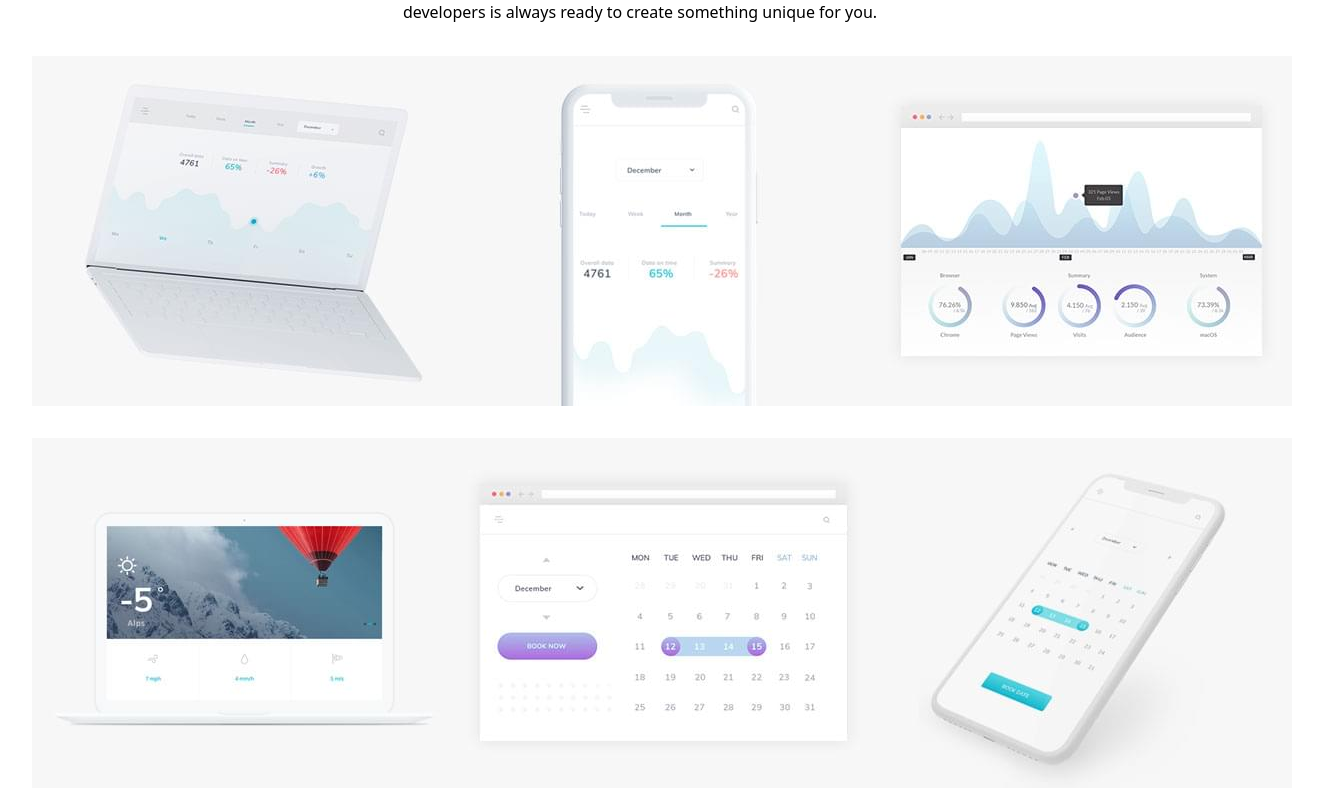
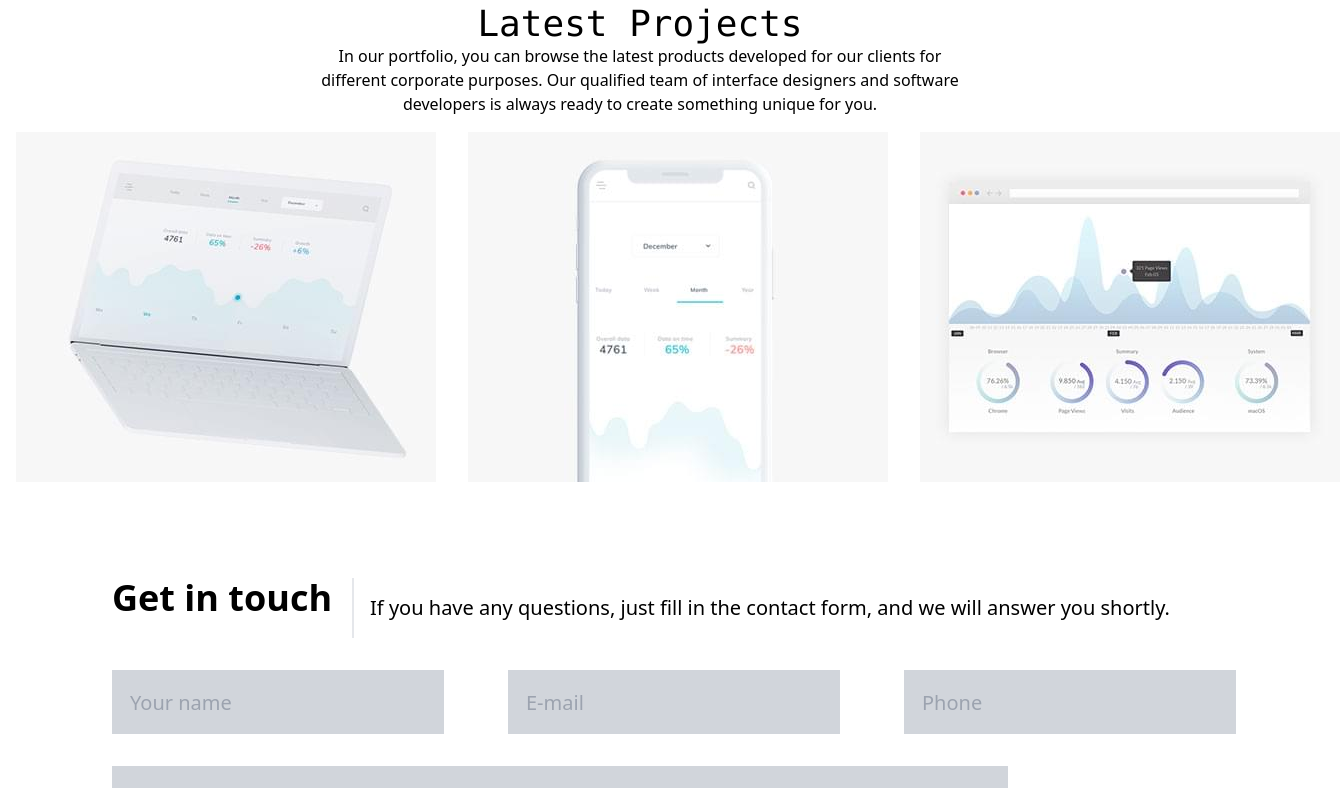
Before and after one commit to oladokun-olayiwola/Landing, a React (Create React App) app: page / in a window 1280 px wide. Shown: the part 2072-2860 px from the top of the page, 1340 px wide, since content can reach past the window. Built offline with nearby package versions, Linux system fonts and the light colour scheme.

Commit message:
modified

```diff
--- a/src/components/Contact.js
+++ b/src/components/Contact.js
@@ -1,31 +1,39 @@
-import React from 'react'
+import React from "react";
 
 const Contact = () => {
   return (
     <div id="contact" className="m-20">
       <div className="ml-8 flex">
-        <h2 className=" text-2xl md:text-4xl font-semibold pr-5 border-r-2">Get in touch</h2>
+        <h2 className=" text-2xl md:text-4xl font-semibold pr-5 border-r-2">
+          Get in touch
+        </h2>
         <h4 className="text-xl p-4 ">
           If you have any questions, just fill in the contact form, and we will
           answer you shortly.
         </h4>
       </div>
       <div className="ml-8 w-11/12 block md:flex">
+        <div>
           <input
             type="text"
             placeholder="Your name"
-          className="h-16 text-slate-900 bg-gray-300 text-xl min-w-1/4 block md:flex border-2 border-gray-300 p-4 focus:outline-0 "
+            className="h-16 text-slate-900 bg-gray-300 text-xl min-w-1/4 block md:flex border-2 md:m-8 my-8 md:ml-0 border-gray-300 p-4 focus:outline-0"
           />
+        </div>
+        <div>
           <input
             type="email"
             placeholder="E-mail"
-          className="h-16 text-slate-900 bg-gray-300 text-xl min-w-1/4 block md:flex border-2 m-8 border-gray-300 p-4 focus:outline-0 "
+            className="h-16 text-slate-900 bg-gray-300 text-xl min-w-1/4 block md:flex border-2 my-8 md:m-8 border-gray-300 p-4 focus:outline-0 "
           />
+        </div>
+        <div>
           <input
             type="text"
             placeholder="Phone"
-          className="h-16 text-slate-900 bg-gray-300 text-xl block md:flex min-w-1/4 border-2 m-8 border-gray-300 p-4 focus:outline-0 "
-        />
+            className="h-16 text-slate-900 bg-gray-300 text-xl block md:flex min-w-1/4 border-2 my-8 md:m-8  border-gray-300 p-4 focus:outline-0 "
+          />{" "}
+        </div>
       </div>
       <div>
         <textarea
@@ -47,6 +55,6 @@ const Contact = () => {
       </div>
     </div>
   );
-}
+};
 
-export default Contact
+export default Contact;
--- a/src/components/Footer.js
+++ b/src/components/Footer.js
@@ -8,44 +8,44 @@ const Footer = () => {
     let year = d.getFullYear()
   return (
     <footer className="bg-gray-700 block ">
-      <div className="block md:flex justify-center text-lg md:text-2xl capitalize font-mono text-white text-center">
-        <span className="p-8 border-r-4-black ">UI design</span>
-        <span className="p-8">windows/mac os apps</span>
-        <span className="p-8">android/ios apps</span>
-        <span className="p-8">cloud solutions</span>
-        <span className="p-8">customer support</span>
+      <div className="block lg:flex justify-center text-lg lg:text-2xl capitalize font-mono text-white text-center">
+        <span className="p-2 lg:p-8">UI design</span>
+        <span className="p-2 lg:p-8">Windows/mac os apps</span>
+        <span className="p-2 lg:p-8">Android/ios apps</span>
+        <span className="p-2 lg:p-8">cloud solutions</span>
+        <span className="p-2 lg:p-8">customer support</span>
       </div>
 
       <div className="flex justify-between">
-        <div className="p-8">
+        <div className="p-4 lg:p-8">
           <span> &#169; </span>
-          <span>{year} Diene</span>
+          <span className='min-w-96'>{year} Diene</span>
         </div>
 
         <div className="flex justify-evenly">
-          <span className="p-8 text-xl">
+          <span className="p-4 lg:p-8 lg:text-xl">
             <Link to="/" className="hover:text-blue-500">
               {<TiSocialFacebook />}
             </Link>
           </span>
-          <span className="p-8 text-xl">
+          <span className="p-4 lg:p-8 lg:text-xl">
             <Link to="/" className="hover:text-blue-500">
               {<TiSocialTwitter />}
             </Link>
           </span>
-          <span className="p-8 text-xl">
+          <span className="p-4 lg:p-8 lg:text-xl">
             <Link to="/" className="hover:text-blue-500">
               {<GrGooglePlus />}
             </Link>
           </span>
-          <span className="p-8 text-xl">
+          <span className="p-4 lg:p-8 lg:text-xl">
             <Link to="/" className="hover:text-blue-500">
               {<GrInstagram />}
             </Link>
           </span>
         </div>
 
-        <div className=" capitalize p-8">
+        <div className="p-4 capitalize lg:p-8">
           <span>All rights reserved</span>
         </div>
       </div>
--- a/src/components/Navbar.js
+++ b/src/components/Navbar.js
@@ -51,7 +51,7 @@ const Nav =() => {
               </Link>
               <div className="md:hidden">
                 <button
-                  className="p-2 text-black rounded-md outline-none focus:border-gray-400 focus:border"
+                  className="p-2 bg-black text-black rounded-md outline-none focus:border-gray-400 focus:border"
                   onClick={() => setNavbar(!navbar)}
                 >
                   {navbar ? (
--- a/src/components/Projects.js
+++ b/src/components/Projects.js
@@ -1,49 +1,47 @@
-import React from 'react'
-import { Link } from 'react-router-dom'
-import one from "../images/first.jpg"
-import two from "../images/second.jpg"
-import three from "../images/third.jpg"
-import four from "../images/fourth.jpg"
-import five from "../images/fifth.jpg"
-import sixth from "../images/sixth.jpg"
-import seven from "../images/seven.jpg"
-import eight from "../images/eight.jpg"
-
-
+import React from "react";
+import { Link } from "react-router-dom";
+import one from "../images/first.jpg";
+import two from "../images/second.jpg";
+import three from "../images/third.jpg";
+import four from "../images/fourth.jpg";
+import five from "../images/fifth.jpg";
+import sixth from "../images/sixth.jpg";
+import seven from "../images/seven.jpg";
+import eight from "../images/eight.jpg";
 
 const Projects = () => {
   return (
-    <section id='project'>
+    <section id="project">
       <div>
         <h2 className="text-center capitalize text-2xl md:text-4xl font-mono font-medium">
           latest projects
         </h2>
-        <p className="text-center ">
+        <p className="text-center flex justify-center lg:mx-80">
           In our portfolio, you can browse the latest products developed for our
           clients for different corporate purposes. Our qualified team of
           interface designers and software developers is always ready to create
           something unique for you.
         </p>
       </div>
-      <div className="">
-        <div className="m-8 block md:flex justify-evenly">
-          <img src={one} alt="Project" />
-          <img src={two} alt="Project" />
-          <img src={three} alt="Project" />
+      <div className="w-full">
+        <div className=" justify-center flex flex-col lg:flex-row lg:justify-evenly">
+          <img src={one} alt="Project" className="ml-20 m-8 w-1/2 md:m-1 lg:m-4" />
+          <img src={two} alt="Project" className="ml-20 m-8 w-1/2  md:m-1 lg:m-4" />
+          <img src={three} alt="Project" className="ml-20 m-8 w-1/2  md:m-1 lg:m-4" />
         </div>
-        <div className="m-8 block md:flex justify-evenly">
-          <img src={four} alt="Project" />
-          <img src={five} alt="Project" />
-          <img src={sixth} alt="Project" />
+        {/* <div className="justify-center flex flex-col lg:flex-row lg:justify-evenly">
+          <img src={four} alt="Project" className="ml-20 m-8 w-1/2 md:m-1  lg:m-4" />
+          <img src={five} alt="Project" className="ml-20 m-8 w-1/2 md:m-1  lg:m-4" />
+          <img src={sixth} alt="Project" className="ml-20 m-8 w-1/2 md:m-1  lg:m-4" />
         </div>
-        <div className="m-8 block md:flex justify-evenly">
-          <img src={seven} alt="Project" />
-          <img src={eight} alt="Project" />
-          <img src={four} alt="Project" />
-        </div>
+        <div className="justify-center flex flex-col lg:flex-row lg:justify-evenly">
+          <img src={seven} alt="Project" className="ml-20 m-8 w-1/2 md:m-1  lg:m-4" />
+          <img src={eight} alt="Project" className="ml-20 m-8 w-1/2 md:m-1  lg:m-4" />
+          <img src={four} alt="Project" className="ml-20 m-8 w-1/2 md:m-1  lg:m-4" />
+        </div> */}
       </div>
     </section>
   );
-}
+};
 
-export default Projects
+export default Projects;
--- a/src/components/Services.js
+++ b/src/components/Services.js
@@ -80,7 +80,7 @@ const Services = () => {
           </div>
         </div>
       </div>
-      <div className="bg-[url('/src/images/bg.jpg')] object-cover h-80 mb-4 flex flex-col text-right p-28 pt-16 max-w-full ">
+      <div className="bg-[url('/src/images/bg.jpg')] object-cover h-auto mb-4 flex flex-col text-right p-28 pt-16 max-w-full ">
         <h3 className=" text-2xl md:text-4xl font-bold text-white p-3 ">
           Let's develop your next great app!
         </h3>
```
Lines whose indentation alone changed are shown as unchanged.
